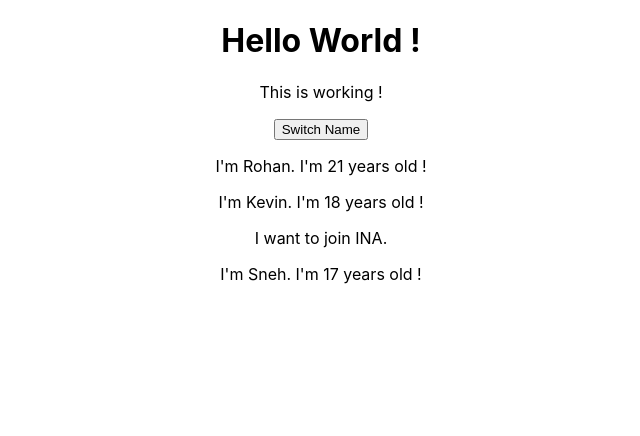
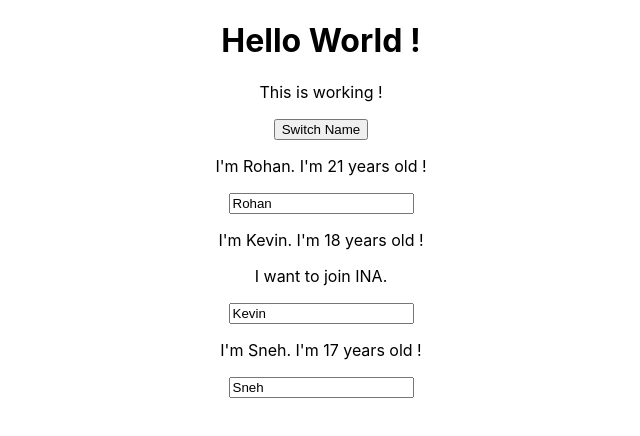
Before and after one commit to Rony20/React-Practice, a React (Create React App) app: page / in a window 1280 px wide. Shown: the top 436 px of the page, without its empty margins (319-959 px from the left). Built offline with nearby package versions, Linux system fonts and the light colour scheme.

Commit message:
Two way binding is added.

```diff
--- a/src/App.js
+++ b/src/App.js
@@ -23,6 +23,16 @@
     })
   }
 
+  nameChangedHandler = (event) => {
+    this.setState({
+      persons: [
+        {name: 'Rohan', age: 21},
+        {name: event.target.value, age: 18},
+        {name: 'Sneh', age: 18}
+      ]
+    })
+  }
+
   render() {
     return (
       <div className="App">
@@ -35,6 +45,7 @@
         />
         <Person
           click = { this.switchNameHandler.bind(this, 'Rony') }
+          changed = { this.nameChangedHandler }
           name = { this.state.persons[1].name }
           age = { this.state.persons[1].age }>
             I want to join INA.
--- a/src/Person/Person.js
+++ b/src/Person/Person.js
@@ -5,6 +5,7 @@
         <div>
             <p onClick = { props.click }>I'm { props.name }. I'm { props.age } years old !</p>
             <p>{ props.children }</p>
+            <input type="text" onChange = { props.changed } value = { props.name }/>
         </div>
     );
 }
```
